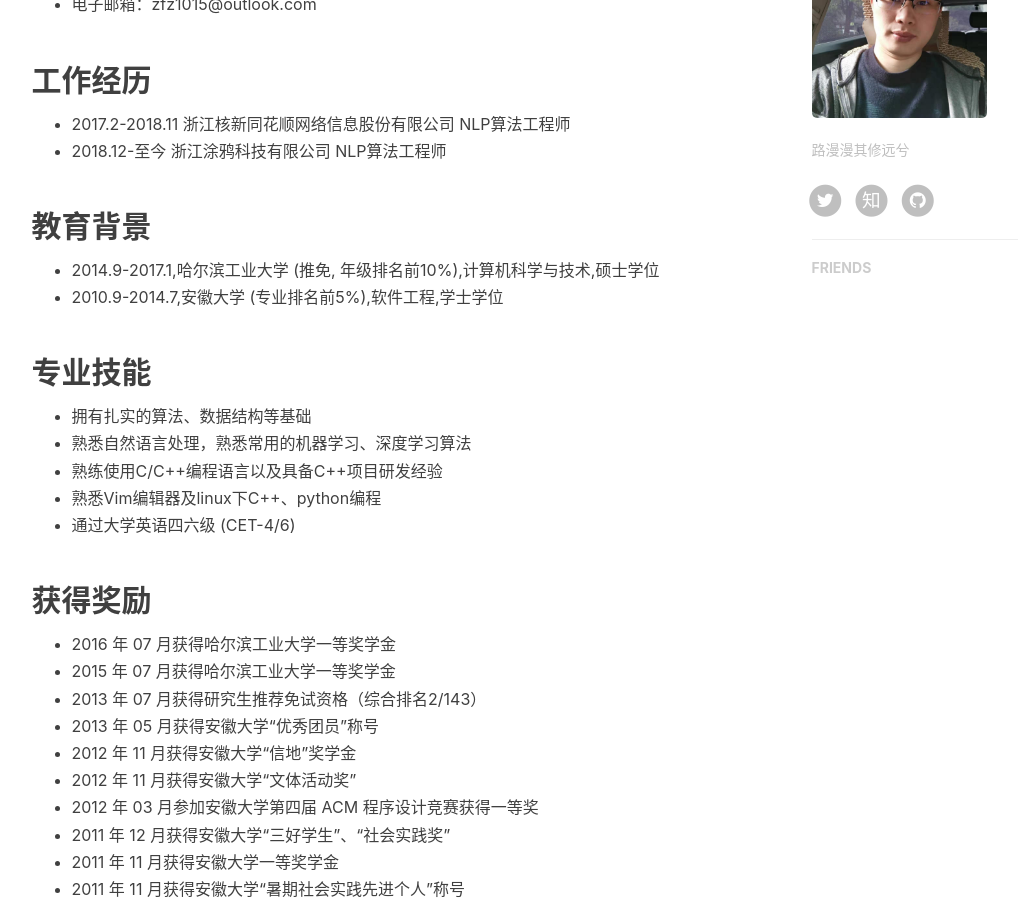
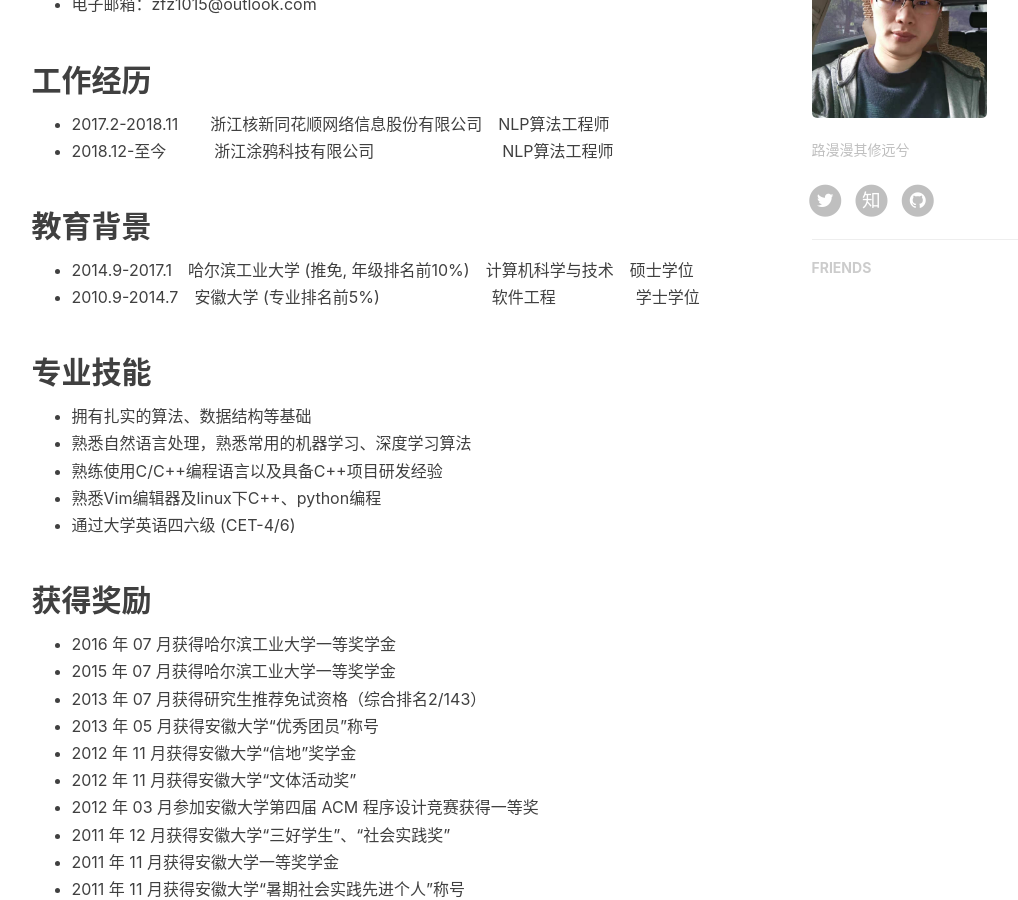
Before and after one commit to zfz1015/zfz1015.github.io, a Jekyll site: the page built from about.html, in a window 1280 px wide and 900 px high, scrolled down 610 px. Shown: the whole window, without its empty margins (136-1154 px from the left). Built offline with Jekyll 4.4.1, drawn with Linux system fonts in a browser that asks for light colours; nearby versions of some CDN libraries.

Commit message:
Update zh.md

```diff
--- a/_includes/about/zh.md
+++ b/_includes/about/zh.md
@@ -5,12 +5,12 @@
 - 电子邮箱：zfz1015@outlook.com
 
 ## 工作经历
-- 2017.2-2018.11	浙江核新同花顺网络信息股份有限公司	NLP算法工程师
-- 2018.12-至今		浙江涂鸦科技有限公司	NLP算法工程师
+- 2017.2-2018.11　　浙江核新同花顺网络信息股份有限公司　NLP算法工程师
+- 2018.12-至今　　　浙江涂鸦科技有限公司　　　　　　　　NLP算法工程师
 
 ## 教育背景
-- 2014.9-2017.1,哈尔滨工业大学 (推免, 年级排名前10%),计算机科学与技术,硕士学位
-- 2010.9-2014.7,安徽大学 (专业排名前5%),软件工程,学士学位
+- 2014.9-2017.1　哈尔滨工业大学 (推免, 年级排名前10%)　计算机科学与技术　硕士学位
+- 2010.9-2014.7　安徽大学 (专业排名前5%)　　　　　　　软件工程　　　　　学士学位
 
 ## 专业技能
 - 拥有扎实的算法、数据结构等基础
```
